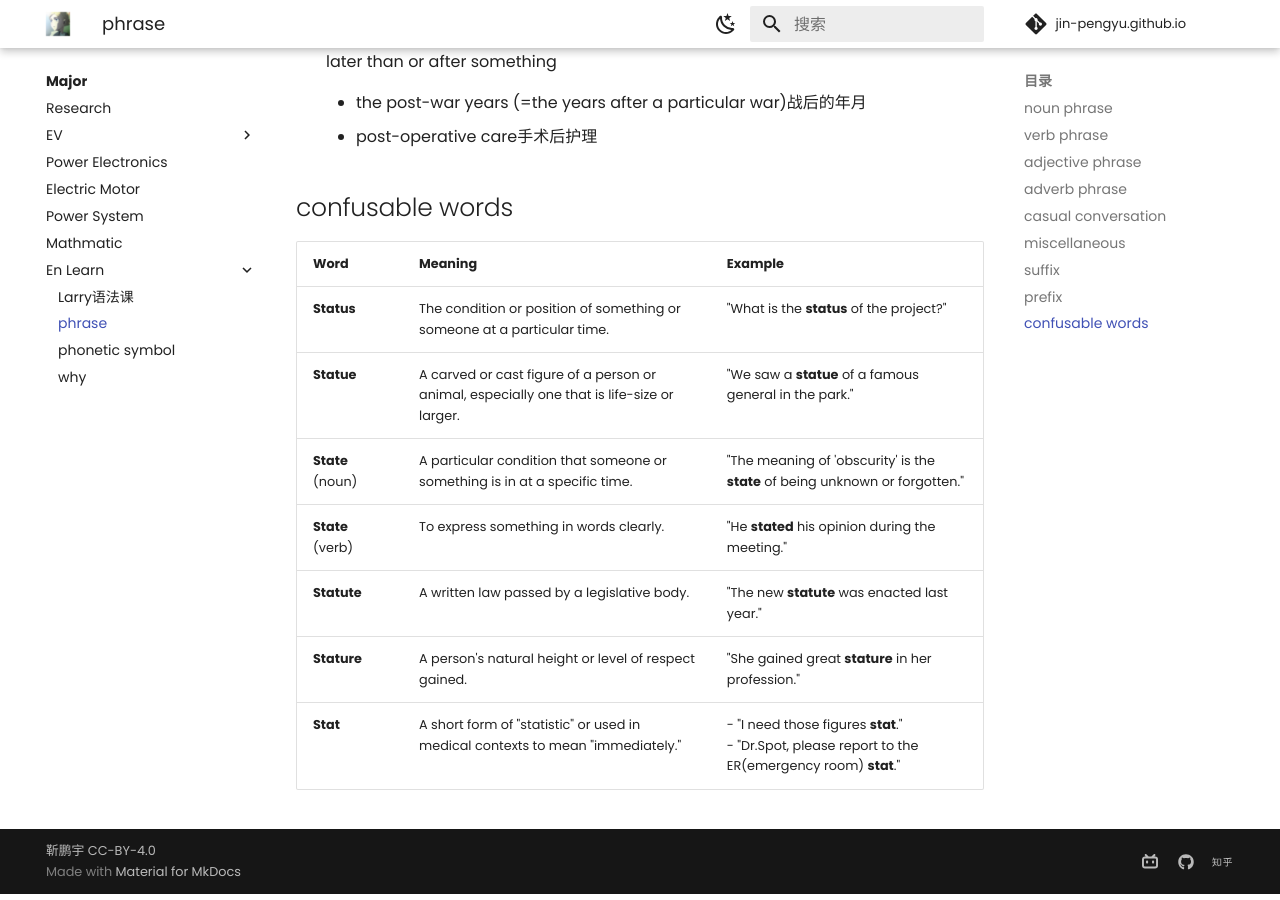
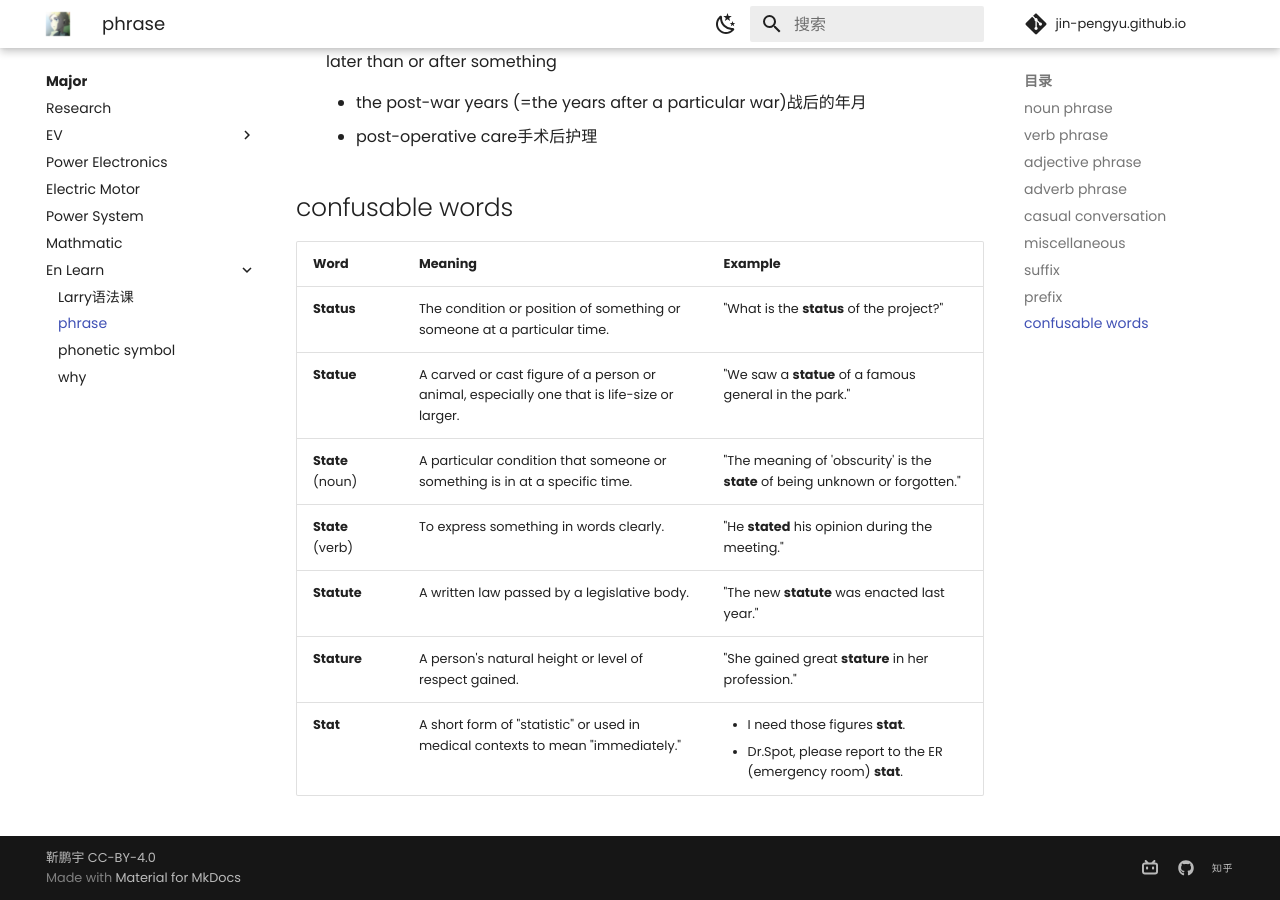
Before and after one commit to Pengyu-Jin/Pengyu-Jin.github.io, an MkDocs documentation site: the page built from docs/major/EN-learn/phrase.md, in a window 1280 px wide and 900 px high, scrolled down 3439 px. Built offline with MkDocs 1.6.1 and Material for MkDocs 9.7.7, drawn with Linux system fonts in a browser that asks for light colours; comment, search, counter and statistics services are not loaded.

Commit message:
20240911-d

```diff
--- a/docs/major/EN-learn/phrase.md
+++ b/docs/major/EN-learn/phrase.md
@@ -122,4 +122,4 @@ Would you like an aisle or window seat? 你想要靠走道的位置还是靠窗
 | **State** (verb) | To express something in words clearly. | "He **stated** his opinion during the meeting." |
 | **Statute** | A written law passed by a legislative body. | "The new **statute** was enacted last year." |
 | **Stature** | A person's natural height or level of respect gained. | "She gained great **stature** in her profession." |
-| **Stat** | A short form of "statistic" or used in medical contexts to mean "immediately." | - "I need those figures **stat**." <br> - "Dr.Spot, please report to the ER(emergency room) **stat**." |
+| **Stat** | A short form of "statistic" or used in medical contexts to mean "immediately." | <ul><li>I need those figures **stat**.</li><li>Dr.Spot, please report to the ER (emergency room) **stat**.</li></ul>  |
```
